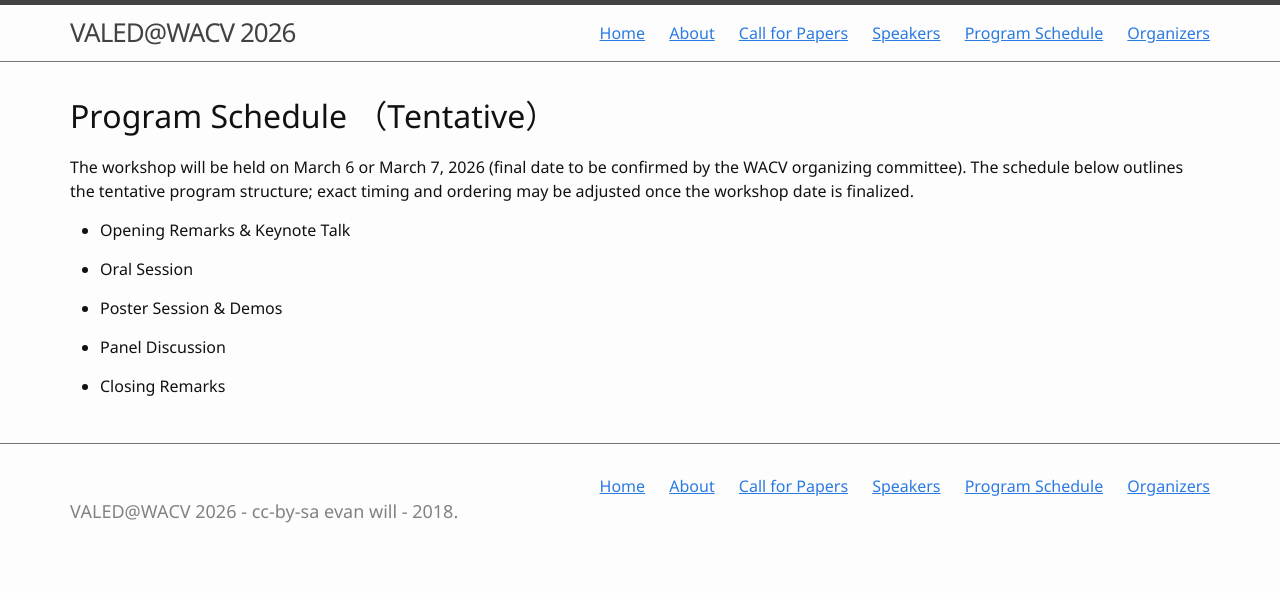
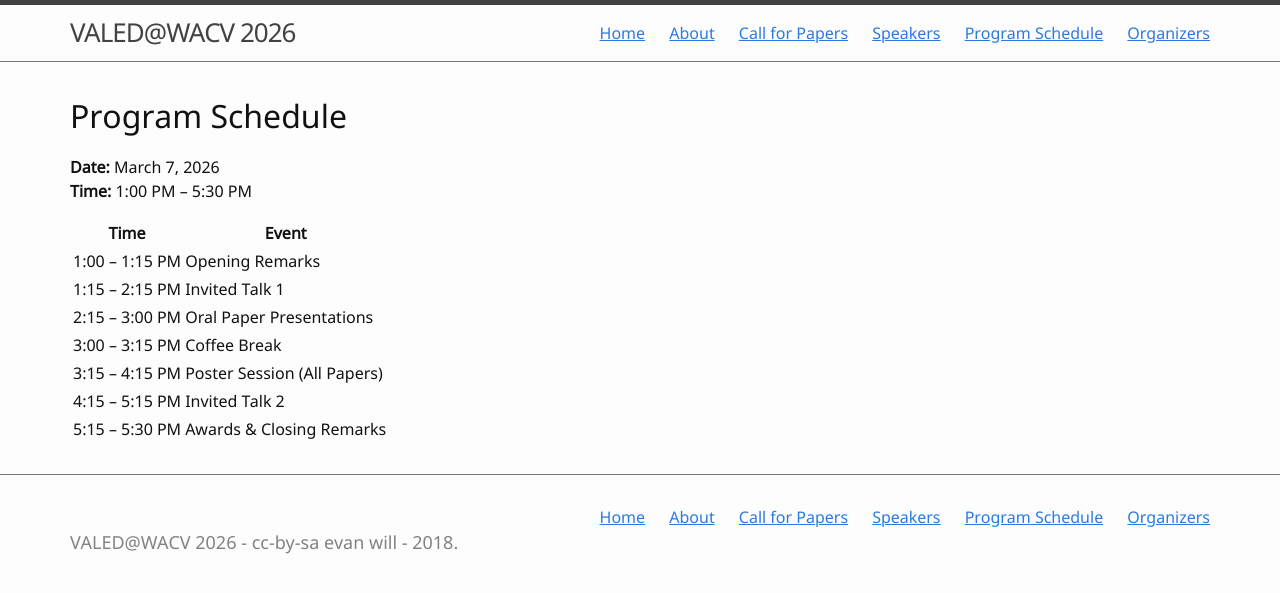
Before and after one commit to aparnabharati/valed-workshop-2026, a Jekyll site: the page built from 2-program.md, in a window 1280 px wide. Shown: the top 593 px of the page. Built offline with Jekyll 4.4.1, drawn with Linux system fonts in a browser that asks for light colours.

Commit message:
schedule update

```diff
--- a/2-program.md
+++ b/2-program.md
@@ -3,19 +3,20 @@
 nav: true
 ---
 
-# Program Schedule （Tentative）
+# Program Schedule
 
-The workshop will be held on March 6 or March 7, 2026 (final date to be confirmed by the WACV organizing committee). The schedule below outlines the tentative program structure; exact timing and ordering may be adjusted once the workshop date is finalized.
+**Date:** March 7, 2026
+**Time:** 1:00 PM – 5:30 PM
 
-- Opening Remarks & Keynote Talk
-
-- Oral Session
-
-- Poster Session & Demos
-
-- Panel Discussion
-
-- Closing Remarks
+| Time            | Event                     |
+|-----------------|-----------------------------|
+| 1:00 – 1:15 PM | Opening Remarks             |
+| 1:15 – 2:15 PM | Invited Talk 1              |
+| 2:15 – 3:00 PM | Oral Paper Presentations    |
+| 3:00 – 3:15 PM | Coffee Break                |
+| 3:15 – 4:15 PM | Poster Session (All Papers) |
+| 4:15 – 5:15 PM | Invited Talk 2              |
+| 5:15 – 5:30 PM | Awards & Closing Remarks    |
 
 <!-- Edit the lesson Markdown files to create content pages.
 
```
